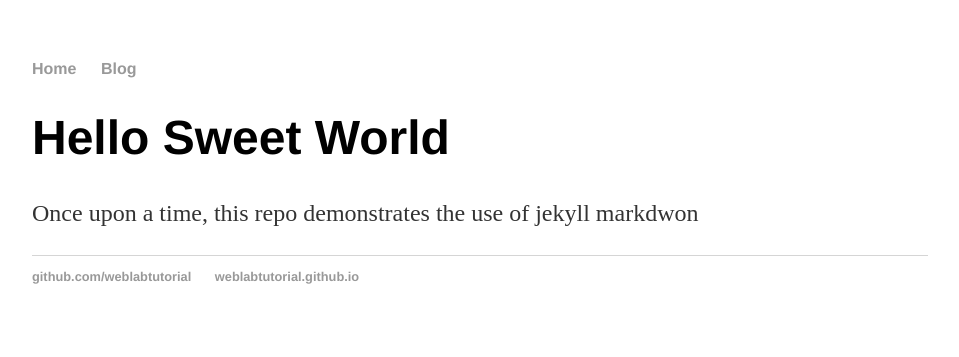
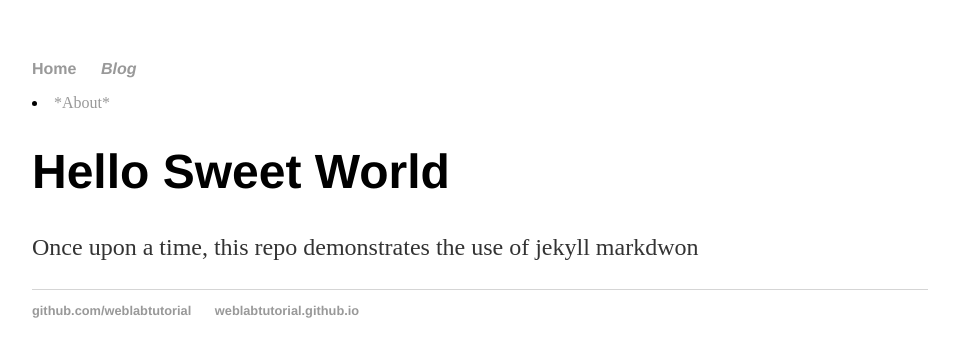
Before and after one commit to jae204/jae204.github.io, a Jekyll site: the page built from index.html, in a window 1280 px wide. Shown: the top 357 px of the page, without its empty margins (160-1119 px from the left). Built offline with Jekyll 4.4.1, drawn with Linux system fonts in a browser that asks for light colours.

Commit message:
Update default.html
added about

```diff
--- a/_layouts/default.html
+++ b/_layouts/default.html
@@ -7,8 +7,9 @@
   <body>
     <nav>
       <ul>
-        <li><a href="/">Home</a></li>
-        <li><a href="/blog">Blog</a></li> </ul>
+        <li><a href="/"><b>Home</b></a></li>
+        <li><a href="/blog"><i>Blog</i></a></li> </ul>
+       <li><a href="/about">*About*</a></li> </ul>
     </nav>
     <div class="container">
       {{ content }}
```
